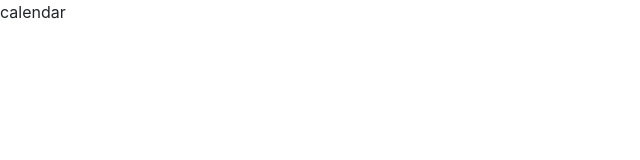
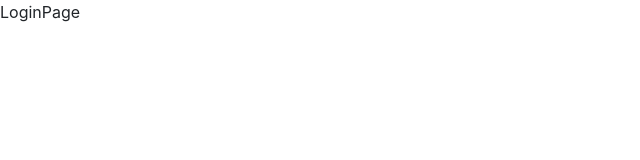
Before and after one commit to mbernallaura/Calendar, a React (Vite) app: page /auth in a window 1280 px wide. Shown: the top 160 px of the page, without its empty margins (0-640 px from the left). Built offline with nearby package versions, Linux system fonts and the light colour scheme.

Commit message:
Realizar el esquema de la app Realizar la proteccion de rutas

```diff
--- a/src/CalendarApp.jsx
+++ b/src/CalendarApp.jsx
@@ -1,8 +1,10 @@
+import { BrowserRouter } from "react-router-dom";
+import { AppRouter } from "./router";
 
 export const CalendarApp = () => {
     return (
-        <div>
-            calendar
-        </div>
+        <BrowserRouter>
+            <AppRouter/>
+        </BrowserRouter>
     )
 }
--- /dev/null
+++ b/src/auth/index.js
@@ -0,0 +1 @@
+export * from './pages/LoginPage';
--- /dev/null
+++ b/src/auth/pages/LoginPage.jsx
@@ -0,0 +1,6 @@
+
+export const LoginPage = () => {
+    return (
+        <div>LoginPage</div>
+    )
+}
--- /dev/null
+++ b/src/calendar/index.js
@@ -0,0 +1 @@
+export * from './pages/CalendarPage';
--- /dev/null
+++ b/src/calendar/pages/CalendarPage.jsx
@@ -0,0 +1,6 @@
+
+export const CalendarPage = () => {
+    return (
+        <div>CalendarPage</div>
+    )
+}
--- /dev/null
+++ b/src/router/AppRouter.jsx
@@ -0,0 +1,18 @@
+import { Navigate, Route, Routes } from "react-router-dom"
+import { LoginPage } from "../auth";
+import { CalendarPage } from "../calendar";
+
+export const AppRouter = () => {
+    const authStatus = 'not-authenticated';
+
+    return (
+        <Routes>
+            {
+                ( authStatus === 'not-authenticated' )
+                ? <Route path="/auth/*" element={ <LoginPage/> }/>
+                : <Route path="/*" element={ <CalendarPage/> }/>
+            }
+            <Route path="/*" element={ <Navigate to={'/auth/login'}/> }/>
+        </Routes>
+    )
+}
--- /dev/null
+++ b/src/router/index.js
@@ -0,0 +1 @@
+export * from './AppRouter';
```
